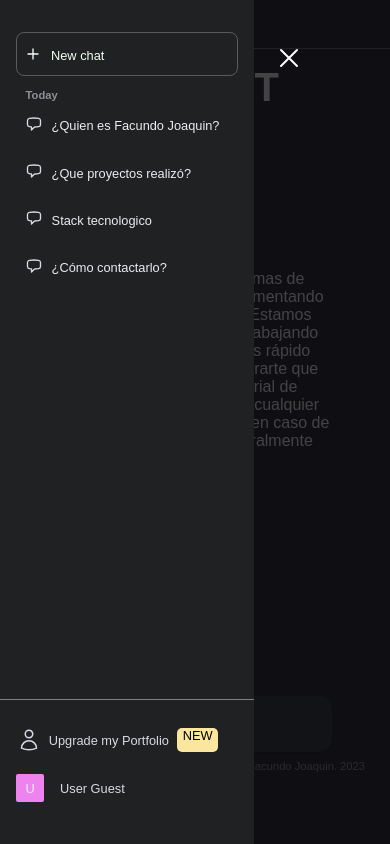
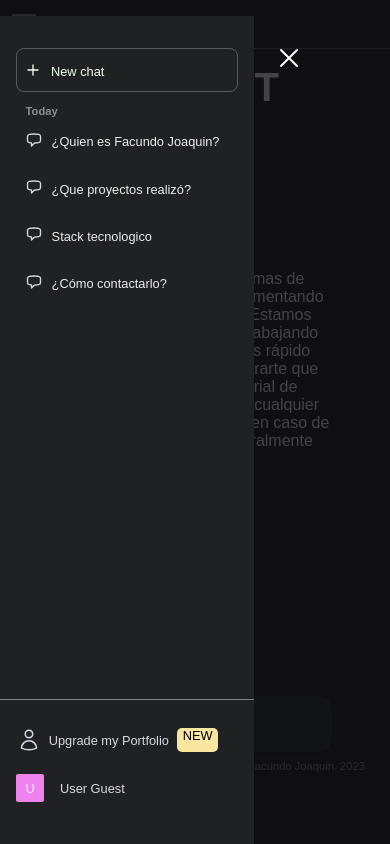
Before and after one commit to FacundoJoaquin/portfolio-chatgpt, a React (Vite) app: page / in a window 390 px wide. Both pictures are taken after a click on the element 20 px from the left and 24 px from the top of the page. Built offline with nearby package versions, Linux system fonts and the light colour scheme; a web font is replaced by a local one.

Commit message:
ajustes responsive

```diff
--- a/src/components/ModalHistorial/ModalHistorial.css
+++ b/src/components/ModalHistorial/ModalHistorial.css
@@ -42,7 +42,7 @@
 
 @media (max-width: 500px) {
 	.modal-historial {
-		position: absolute;
+
 		width: 65%;
 	}
 	.btm-close {
--- a/src/views/Main/Main.css
+++ b/src/views/Main/Main.css
@@ -1,6 +1,7 @@
 .top-disconect {
     display: flex;
     flex-direction: column;
+    overflow-y: auto;
 }
 .title {
     width: 100%;
@@ -35,8 +36,24 @@
     color: #ECECF1;
 }
 
+@media (max-width: 1040px){
+    .top-disconect{
+        overflow-y: auto;
+    }
+    .problem-msg {
+        width: 70%;
+   }
+}
+
 @media (max-width: 768px) {
     .problem-msg {
         width: 70%;
     }
 }
+
+@media (max-width: 360px){
+    .top-disconect {
+        font-size: .9rem;
+
+    }
+}
```
